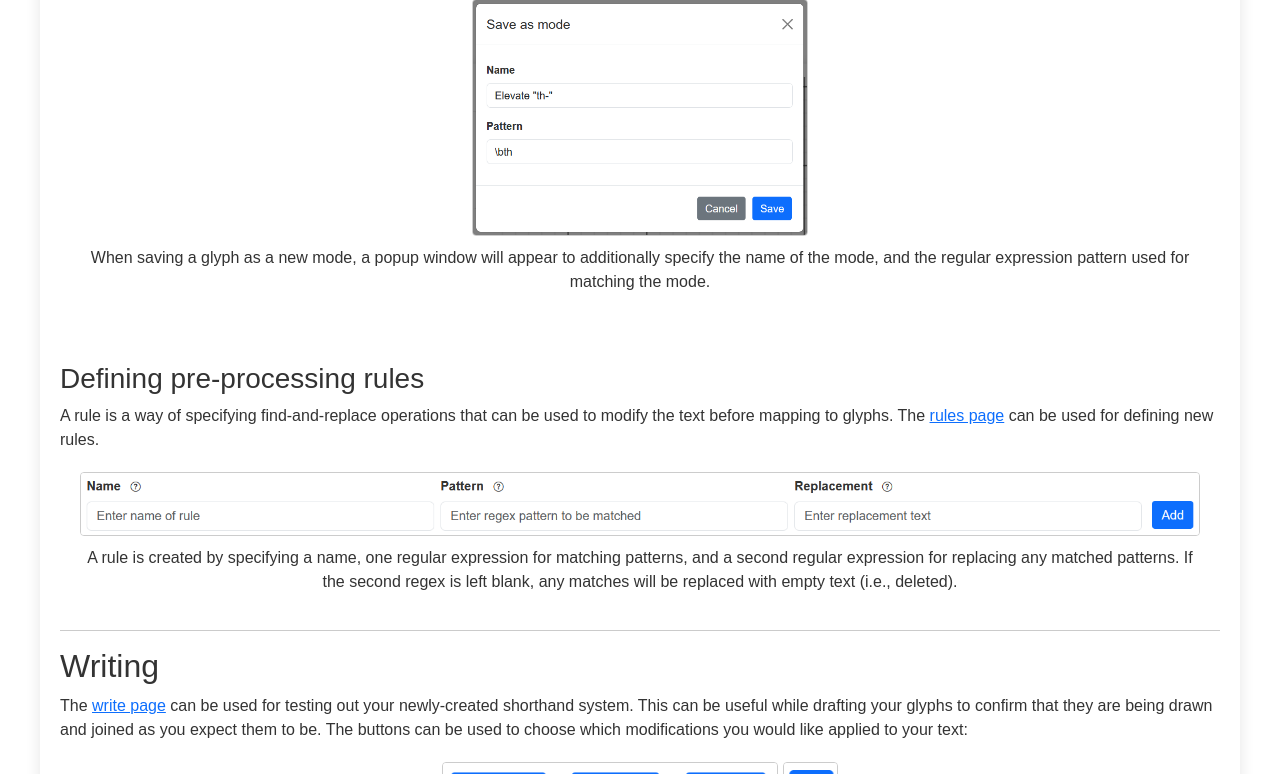
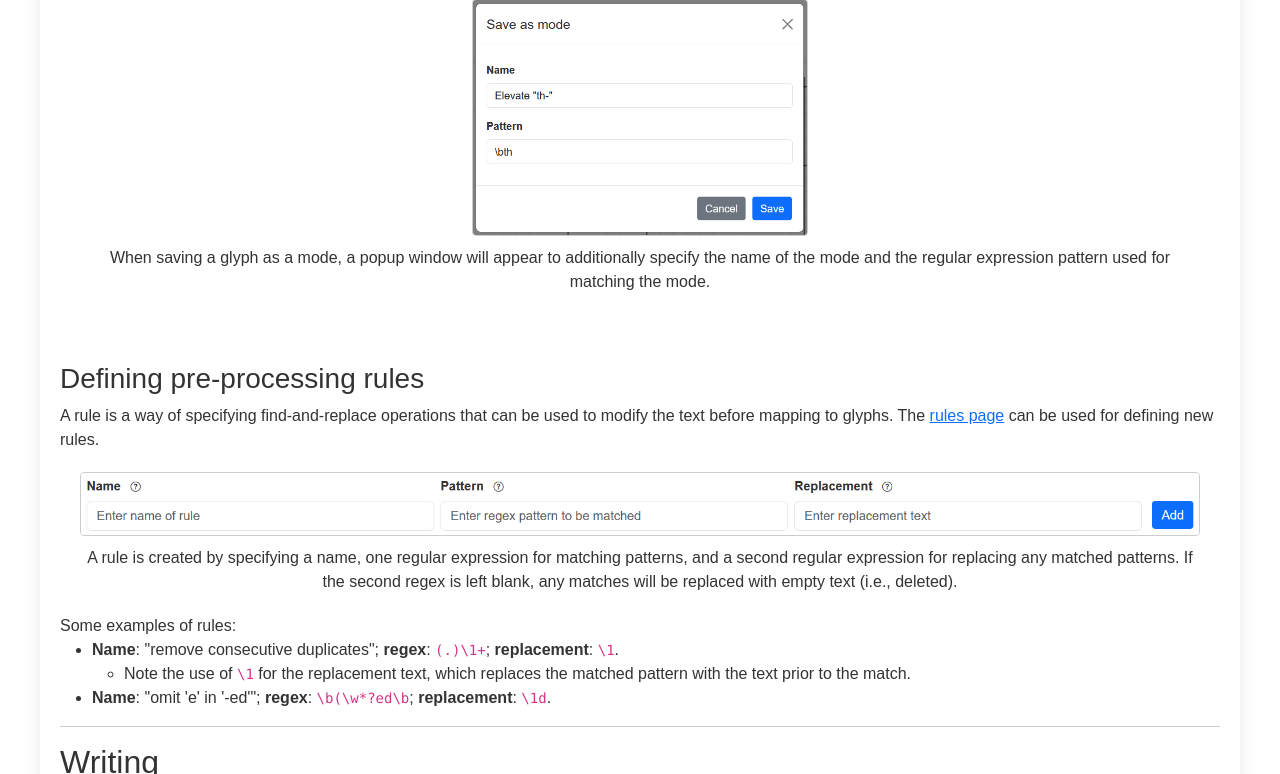
Before and after one commit to jvita/abbrv, a Flask app: page /help in a window 1280 px wide. Shown: the part 5726-6500 px from the top of the page. Run offline with Flask 3, Linux system fonts and the light colour scheme; some libraries are stand-ins or nearby versions.

Commit message:
add examples of rules

```diff
--- a/templates/help.html
+++ b/templates/help.html
@@ -143,7 +143,7 @@ The buttons panel can be used for saving, deleting and "freezing" glyphs, and fo
         <br>
         <b>Freeze</b>: paint all the current splines onto the background
         <br>
-        <b>Clear</b>: clear the currently selected splines
+        <b>Clear</b>: clear the currently selected knot points
         <br>
     </figcaption>
 </div>
@@ -184,8 +184,8 @@ A "mode" is similar to a phrase and a regular glyph, with the additional flexibi
 I recommend asking an LLM to write a regex for you (e.g. "please write a regex that matches 'a' and 'o' before 'm' or 'n'"), then using the site <a href="https://regex101.com/">regex101</a> to make sure that the matching is working properly.
 
 <div style="text-align: center; padding: 20px;">
-    <img src="/static/data/images/mode_popup.png" alt="When saving a glyph as a new mode, a popup window will appear to additionally specify the name of the mode, and the regular expression pattern used for matching the mode." style="width: 30%; height: auto"/>
-    <figcaption style="margin-top: 10px;">When saving a glyph as a new mode, a popup window will appear to additionally specify the name of the mode, and the regular expression pattern used for matching the mode.</figcaption>
+    <img src="/static/data/images/mode_popup.png" alt="When saving a glyph as a mode, a popup window will appear to additionally specify the name of the mode and the regular expression pattern used for matching the mode." style="width: 30%; height: auto"/>
+    <figcaption style="margin-top: 10px;">When saving a glyph as a mode, a popup window will appear to additionally specify the name of the mode and the regular expression pattern used for matching the mode.</figcaption>
 </div>
 
 <br>
@@ -198,6 +198,16 @@ The <a href="{{ url_for('rules') }}">rules page</a> can be used for defining new
     <img src="/static/data/images/rules.png" alt="A rule is created by specifying a name, one regular expression for matching patterns, and a second regular expression for replacing any matched patterns. If the second regex is left blank, any matches will be replaced with empty text (i.e., deleted)." style="width: 100%; height: auto"/>
     <figcaption style="margin-top: 10px;">A rule is created by specifying a name, one regular expression for matching patterns, and a second regular expression for replacing any matched patterns. If the second regex is left blank, any matches will be replaced with empty text (i.e., deleted).</figcaption>
 </div>
+
+Some examples of rules:
+
+<ul>
+    <li><b>Name</b>: "remove consecutive duplicates"; <b>regex</b>: <code>(.)\1+</code>; <b>replacement</b>: <code>\1</code>.</li>
+    <ul>
+        <li>Note the use of <code>\1</code> for the replacement text, which replaces the matched pattern with the text prior to the match.</li>
+    </ul>
+    <li><b>Name</b>: "omit 'e' in '-ed'"; <b>regex</b>: <code>\b(\w*?ed\b</code>; <b>replacement</b>: <code>\1d</code>.</li>
+</ul>
 
 <hr>
 <h2>Writing</h2>
```
